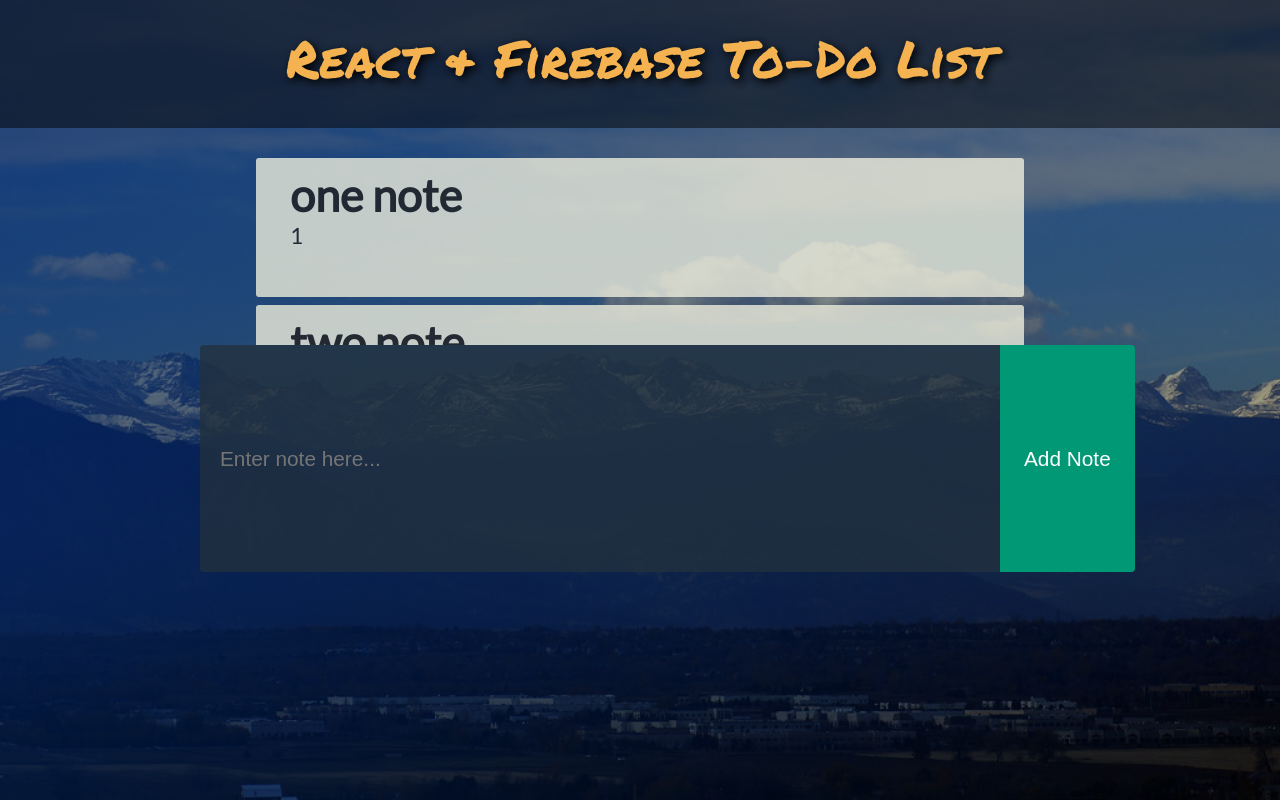
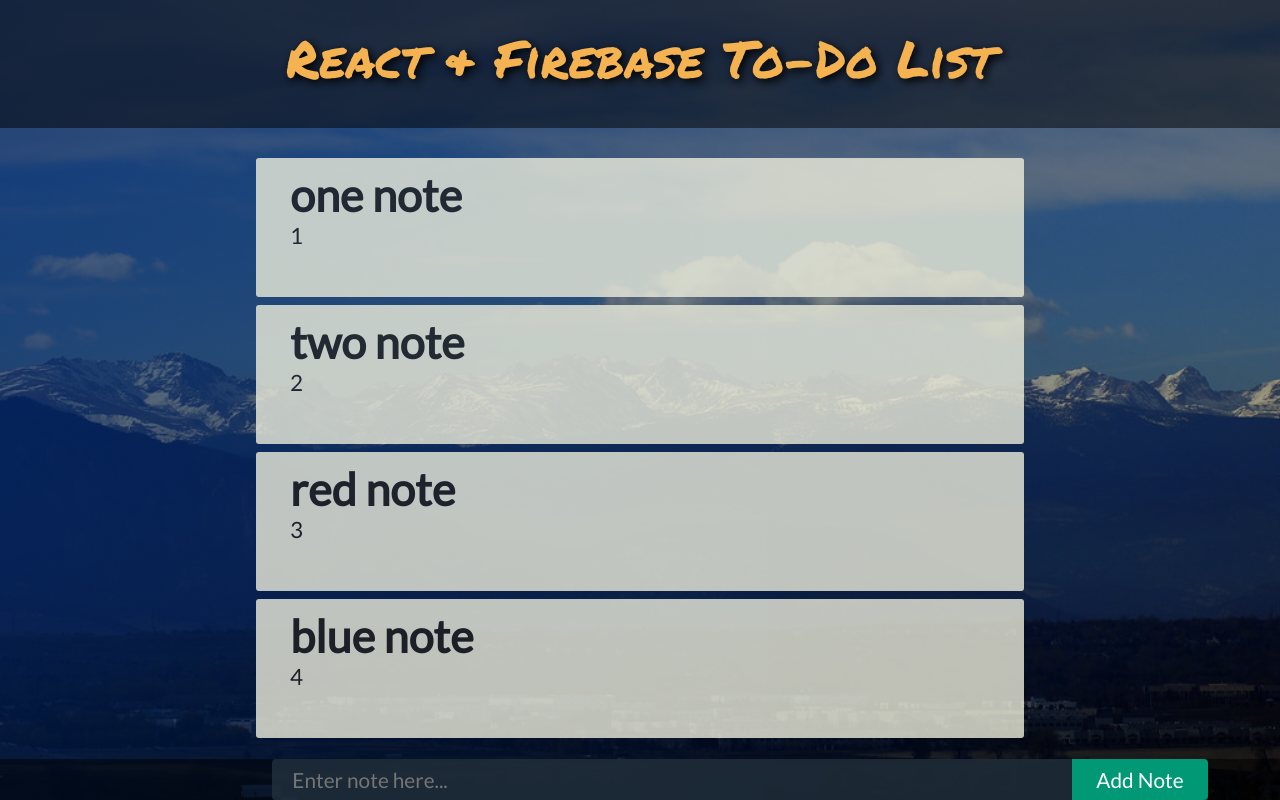
Before and after one commit to mrkrosenberg/UW-com-board, a React (Create React App) app: page / in a window 1280 px wide. Built offline with nearby package versions, Linux system fonts and the light colour scheme.

Commit message:
hooks up note functionality, hard coded stuff

```diff
--- a/src/App.js
+++ b/src/App.js
@@ -9,6 +9,8 @@
 
   constructor(props){
     super(props)
+
+    this.addNote = this.addNote.bind(this);
 
     this.state = {
       notes: [
@@ -29,10 +31,19 @@
           content: 'blue note'
         }
       ]
-    }
+    };
+  };
 
+  addNote(note) {
 
-  }
+    const currentNotesArray = this.state.notes;
+    currentNotesArray.push({ id: currentNotesArray.length + 1, content: note });
+
+    this.setState({
+      notes: currentNotesArray
+    });
+
+  };
 
   render() {
       return (
@@ -53,22 +64,22 @@
                 })
               }
             </div>
-            <div className="notesFooter">
-              <NotesForm />
+            <div className="notes-form">
+              <NotesForm addNote={ this.addNote } />
             </div>
-            <div className="footer">
+            {/* <div className="footer">
 
-            </div>
+            </div> */}
           </div>
         </div>
 
       );
-  }
-  }
+  };
+};
 
 
 Notes.propTypes = {
 
-}
+};
 
 export default App;
--- a/src/App.scss
+++ b/src/App.scss
@@ -45,6 +45,7 @@
 }
 
 .notes-content {
+  // height: 70vh;
   padding-top: 24px;
   display: flex;
   flex: 1 1 85%;
@@ -59,3 +60,8 @@
   flex: 1 1 5%;
   background-color: rgba(0,0,0,0.5);
 }
+
+// .footer {
+//   display: flex;
+//   flex: 1 1 5%;
+// }
--- a/src/components/NotesForm/NotesForm.jsx
+++ b/src/components/NotesForm/NotesForm.jsx
@@ -1,5 +1,5 @@
 import React, { Component } from 'react'
-import PropTypes from 'prop-types'
+// import PropTypes from 'prop-types'
 
 
 // Stylesheet
@@ -11,19 +11,44 @@
         super(props)
         this.state = {
             newNote: ''
-        }
-    }
+        };
+
+        this.handleInput = this.handleInput.bind(this);
+        this.writeNote = this.writeNote.bind(this);
+    };
+
+    handleInput(e) {
+        // console.log(this);
+        this.setState({
+            newNote: e.target.value
+        });
+    };
+
+    writeNote() {
+
+        this.props.addNote(this.state.newNote);
+
+        this.setState({
+            newNote: ''
+        });
+    };
 
 
     render() {
         return (
             <div className="formWrapper">
-                <input type="text" className="noteInput" placeholder="Enter note here..." value={ this.state.newNote }/>
+                <input  type="text"
+                        className="noteInput"
+                        placeholder="Enter note here..."
+                        value={ this.state.newNote }
+                        onChange={ this.handleInput }/>
                 {/* <textarea name="" id="" cols="30" rows="10"></textarea> */}
-                <button className="postButton">Add Note</button>
+                <button className="postButton"
+                        onClick={this.writeNote}
+                >Add Note</button>
             </div>
         )
-    }
-}
+    };
+};
 
-export default NotesForm
+export default NotesForm;
--- a/src/components/NotesForm/NotesForm.scss
+++ b/src/components/NotesForm/NotesForm.scss
@@ -9,7 +9,7 @@
     border-bottom-right-radius: 4px;
     padding: 8px 24px;
     font-size: 1.3em;
-    font-family: 'Droid Sans', sans-serif;
+    font-family: 'Lato', sans-serif;
     background-color: #019875;
     color: #fff;
     transition: 0.2s ease-out;
@@ -29,7 +29,7 @@
     padding-left: 20px;
     border-top-left-radius: 4px;
     border-bottom-left-radius: 4px;
-    font-family: 'Droid Sans', sans-serif;
+    font-family: 'Lato', sans-serif;
     background-color: rgba(34,49,63,0.8);
     color: #fff;
     transition: 0.2s ease-out;
```
